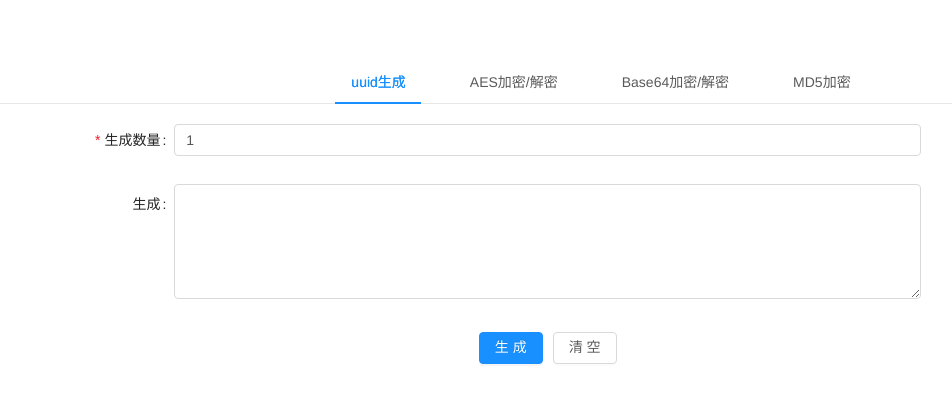
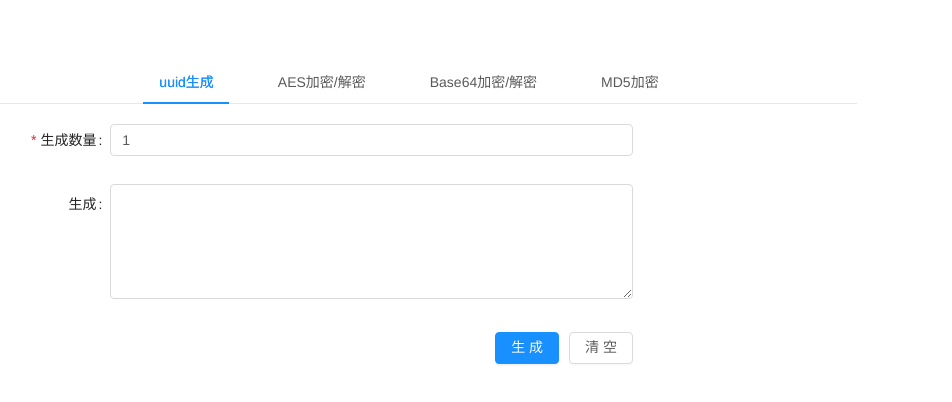
Before and after one commit to CarlDuFromChina/online-tool, a Vue app: page / in a window 1280 px wide. Shown: the top 402 px of the page, without its empty margins (39-991 px from the left). Built offline with nearby package versions, Linux system fonts and the light colour scheme.

Commit message:
优化样式

```diff
--- a/src/App.vue
+++ b/src/App.vue
@@ -15,7 +15,6 @@ export default {
   font-family: 'Avenir', Helvetica, Arial, sans-serif;
   -webkit-font-smoothing: antialiased;
   -moz-osx-font-smoothing: grayscale;
-  text-align: center;
-  margin-top: 60px;
+  padding-top: 60px;
 }
 </style>
--- a/src/components/index.vue
+++ b/src/components/index.vue
@@ -1,5 +1,5 @@
 <template>
-  <a-tabs default-active-key="1" @change="changeTab">
+  <a-tabs default-active-key="1" @change="changeTab" class="index">
     <a-tab-pane key="1" tab="uuid生成">
       <uuid></uuid>
     </a-tab-pane>
@@ -36,4 +36,12 @@ export default {
 };
 </script>
 
-<style></style>
+<style lang="less">
+.index {
+  max-width: 70%;
+  margin: 0 auto;
+}
+.ant-tabs-nav-container {
+  text-align: center;
+}
+</style>
--- a/src/components/md5.vue
+++ b/src/components/md5.vue
@@ -6,7 +6,7 @@
     <a-form-model-item label="加密后结果">
       <a-textarea v-model="data.value" :rows="5" />
     </a-form-model-item>
-    <a-form-model-item :wrapper-col="{ span: 14, offset: 4 }">
+    <a-form-model-item :wrapper-col="{ span: 14, offset: 4 }" style="text-align: right">
       <a-button type="primary" @click="generate">
         生成
       </a-button>
@@ -25,7 +25,7 @@ export default {
       labelCol: { span: 4 },
       wrapperCol: { span: 14 },
       data: {
-        orginValue: 1,
+        orginValue: '',
         value: ''
       },
       rules: {
--- a/src/components/uuid.vue
+++ b/src/components/uuid.vue
@@ -4,9 +4,9 @@
       <a-input type="number" v-model="data.count" />
     </a-form-model-item>
     <a-form-model-item label="生成">
-      <a-textarea v-model="data.value" :rows="5" />
+      <a-textarea v-model="data.value" :rows="data.count > 5 ? 10 : 5" />
     </a-form-model-item>
-    <a-form-model-item :wrapper-col="{ span: 14, offset: 4 }">
+    <a-form-model-item :wrapper-col="{ span: 14, offset: 4 }" style="text-align: right">
       <a-button type="primary" @click="generate">
         生成
       </a-button>
```
